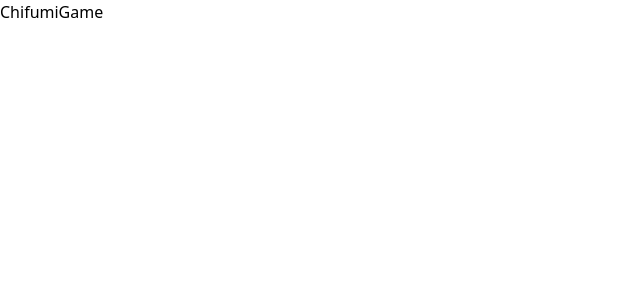
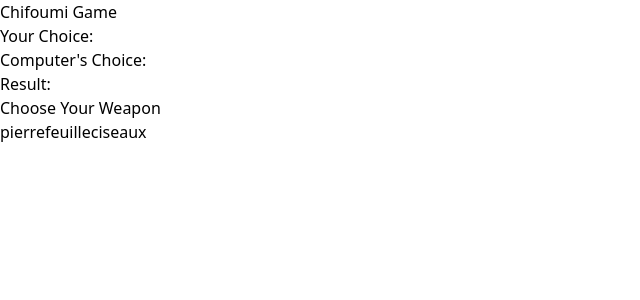
Before and after one commit to JulienPoirierWebDev/passerelle_game, a React (Vite) app in the folder games/: page /chifumi in a window 1280 px wide. Shown: the top 300 px of the page, without its empty margins (0-640 px from the left). Built offline with nearby package versions, Linux system fonts and the light colour scheme.

Commit message:
modification des composants ChifumiGame.jsx & buttonChoice.jsx

```diff
--- a/games/src/components/chifumiGame/ChifumiGame.jsx
+++ b/games/src/components/chifumiGame/ChifumiGame.jsx
@@ -1,7 +1,55 @@
-function ChifumiGame() {
+import { useState } from 'react';
+import ChoiceButton from '../choiceButton/ChoiceButton';
+
+const ChifumiGame = () => {
+  const [playerChoice, setPlayerChoice] = useState(null);
+  const [computerChoice, setComputerChoice] = useState(null);
+  const [result, setResult] = useState(null);
+
+  const choices = ['pierre', 'feuille', 'ciseaux'];
+
+  const getRandomChoice = () => {
+    const randomIndex = Math.floor(Math.random() * choices.length);
+    return choices[randomIndex];
+  };
+
+  const handlePlayerChoice = (choice) => {
+    const computerChoice = getRandomChoice();
+    setPlayerChoice(choice);
+    setComputerChoice(computerChoice);
+
+    if (choice === computerChoice) {
+      setResult("Egalité!");
+    } else if (
+      (choice === 'pierre' && computerChoice === 'ciseaux') ||
+      (choice === 'feuille' && computerChoice === 'pierre') ||
+      (choice === 'ciseaux' && computerChoice === 'feuille')
+    ) {
+      setResult('Tu gagnes!');
+    } else {
+      setResult('l\'ordi gagne!');
+    }
+  };
+
   return (
-    <div>ChifumiGame</div>
-  )
-}
+    <div>
+      <h1>Chifoumi Game</h1>
+      <div>
+        <p>Your Choice: {playerChoice}</p>
+        <p>Computer's Choice: {computerChoice}</p>
+        <p>Result: {result}</p>
+      </div>
+      <div>
+        <h2>Choose Your Weapon</h2>
+        {choices.map((choice) => (
+        //   <button key={choice} onClick={() => handlePlayerChoice(choice)}>
+        //     {choice}
+        //   </button>
+          <ChoiceButton key={choice} bgColor="bg-blue-500" onClick={() => handlePlayerChoice(choice)}>{choice}</ChoiceButton>
+        ))}
+      </div>
+    </div>
+  );
+};
 
-export default ChifumiGame
+export default ChifumiGame;
--- a/games/src/components/choiceButton/ChoiceButton.jsx
+++ b/games/src/components/choiceButton/ChoiceButton.jsx
@@ -1,6 +1,6 @@
-function ChoiceButton() {
+function ChoiceButton({children, bgColor, onClick}) {
   return (
-    <div>ChoiceButton</div>
+    <button className={`${bgColor} text-white  font-bold py-2 px-4 rounded`} type="button" onClick={onClick}>{children}</button>
   )
 }
 
```
